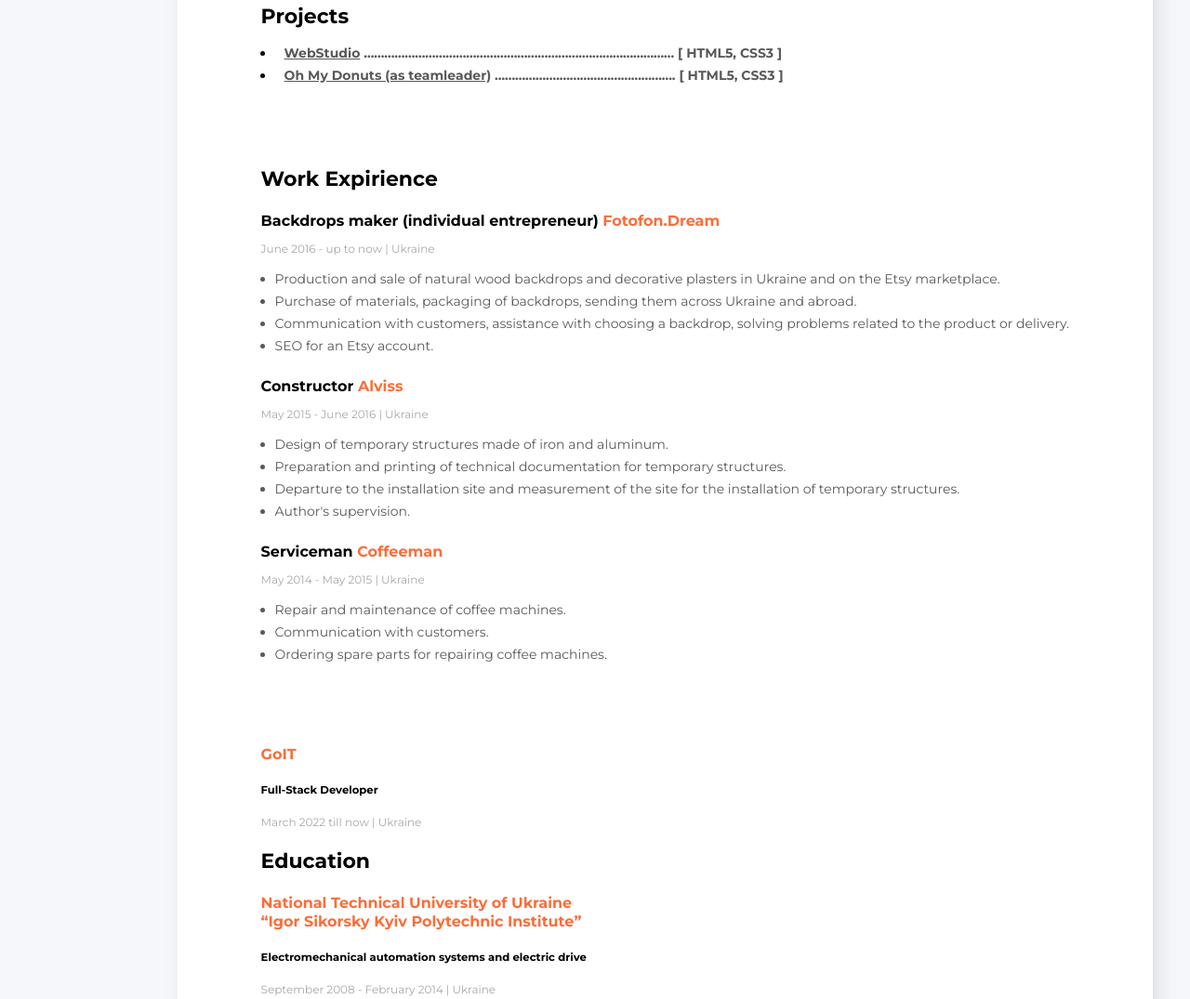
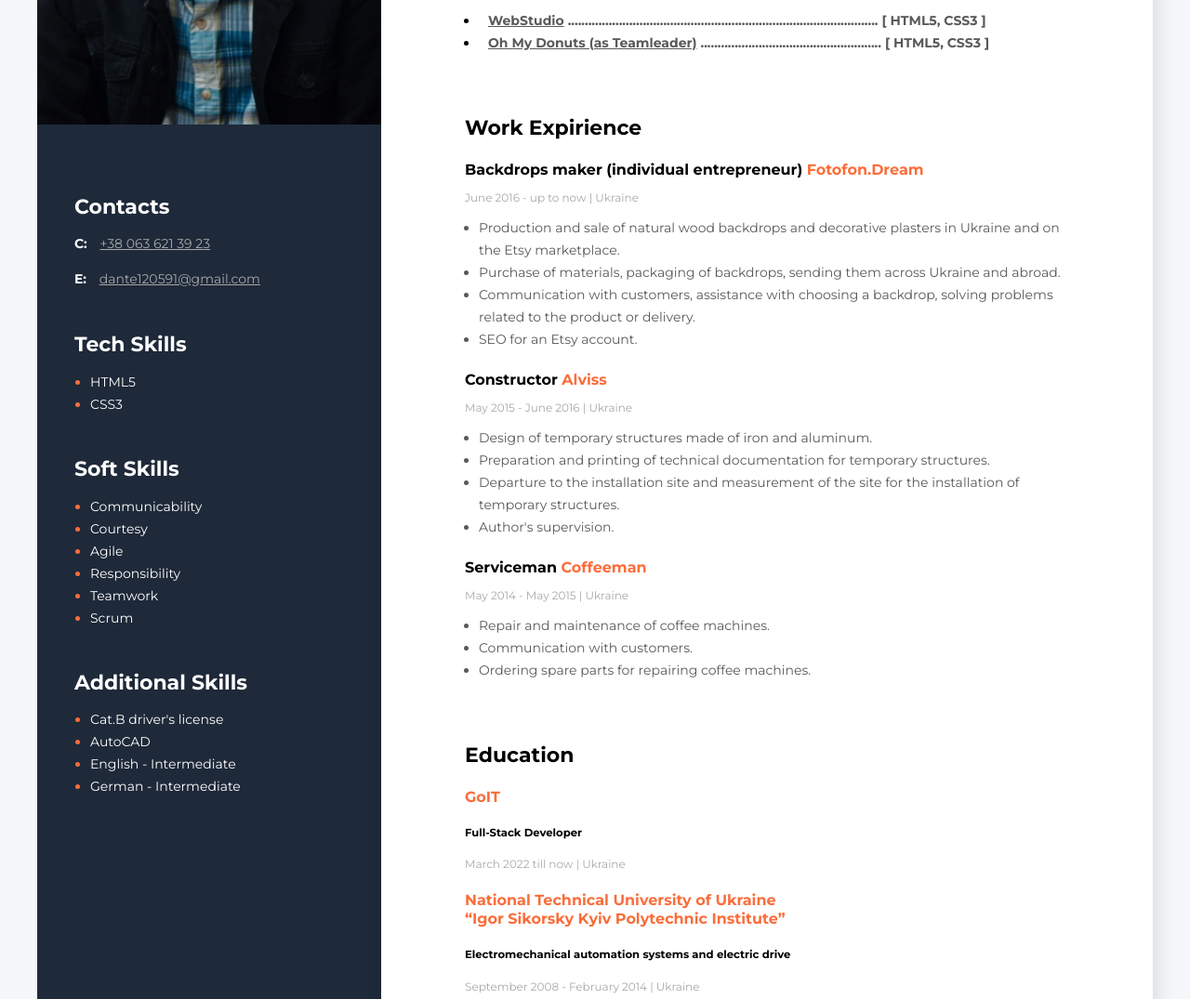
Before and after one commit to Ozozai12/KarpenkoResume, a plain HTML site: page index.html in a window 1280 px wide. Shown: the part 469-1544 px from the top of the page at 93% size. Drawn offline with Linux system fonts and the light colour scheme.

Commit message:
Виправляє помилки

```diff
--- a/index.html
+++ b/index.html
@@ -22,7 +22,7 @@
           <h1 class="about__name">Artem Karpenko</h1>
         <p class="about__discription">
           I am studying at GoIT as a full-stack developer. I have completed the HTML/CSS training block and I am eager to put
-          my knowledge into practice. Below you can see examples of my work (this resume is example as well :) ) I am easily trained, easy to communicate, prudent, able to analyze,
+          my knowledge into practice. Below you can see examples of my work (this resume is example as well :) ) <br> I am easily trained, easy to communicate, prudent, able to analyze,
           search, and notice small details.
       </p>
 
@@ -43,7 +43,7 @@
             <span class="projects__description"><a href="https://ozozai12.github.io/donuts/"
             class="projects__link"
             target="_blank"
-            rel="noopener noreferrer nofollow">Oh My Donuts (as teamleader)</a>
+            rel="noopener noreferrer nofollow">Oh My Donuts (as Teamleader)</a>
             .....................................................
             <span class="projects__brecket">[</span> HTML5, CSS3 <span class="project-brecket">]</span> </span>
           </li>
@@ -87,18 +87,17 @@
       </div>
       <!--Education-->
       <div class="education">
+        <h3 class="title">Education</h3>
         <h4 class="education__organization">GoIT</h4>
         <h5 class="facultat">Full-Stack Developer</h5>
         <p class="period">March 2022 till now | Ukraine</p>
 
-
-
-        <h3 class="title">Education</h3>
         <h4 class="education__organization">National Technical University of Ukraine <br>
           “Igor Sikorsky Kyiv Polytechnic Institute”</h4>
         <h5 class="facultat">Electromechanical automation systems and electric drive</h5>
         <p class="period">September 2008 - February 2014 | Ukraine</p>
       </div>
+    </div>
     <!--Sidebar-->
     <aside class="sidebar">
       <img src="img/photo_2021-12-29_14-02-15.jpg" alt="Artem Karpenko photo" class="photo">
--- a/styles/styles.css
+++ b/styles/styles.css
@@ -19,7 +19,7 @@ body {
 .main__content {
 	background-color: #ffffff;
 	box-shadow: 6px 6px 20px rgba(0, 0, 0, 0.1);
-	padding: 105px 90px;
+	padding: 70px 90px;
 }
 
 /* about slyles */
@@ -49,15 +49,15 @@ body {
 
 /* project styles */
 
-.projects {
-	padding-bottom: 50px;
-}
-
 .title {
 	font-weight: bold;
 	font-size: 22px;
+	padding: 0;
+	margin-bottom: 10px;
+}
 
-	margin-bottom: 10px;
+.projects {
+	padding-bottom: 30px;
 }
 
 .projects__list {
@@ -85,7 +85,7 @@ body {
 }
 /* work styles */
 .work {
-	padding-bottom: 50px;
+	padding-bottom: 30px;
 }
 
 .work__list {
```
